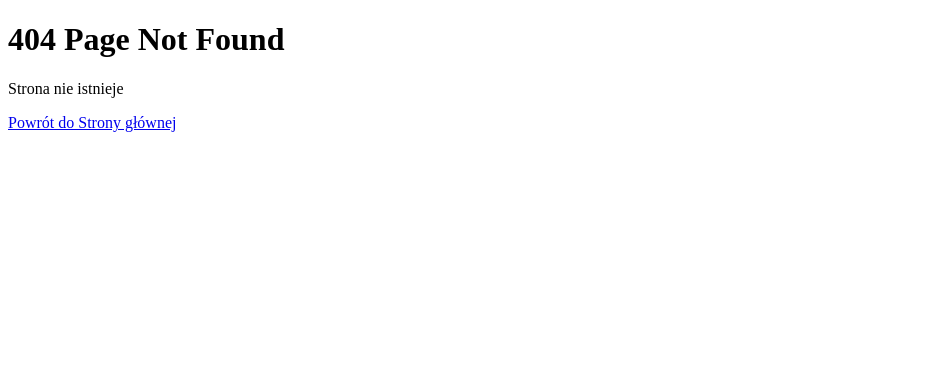
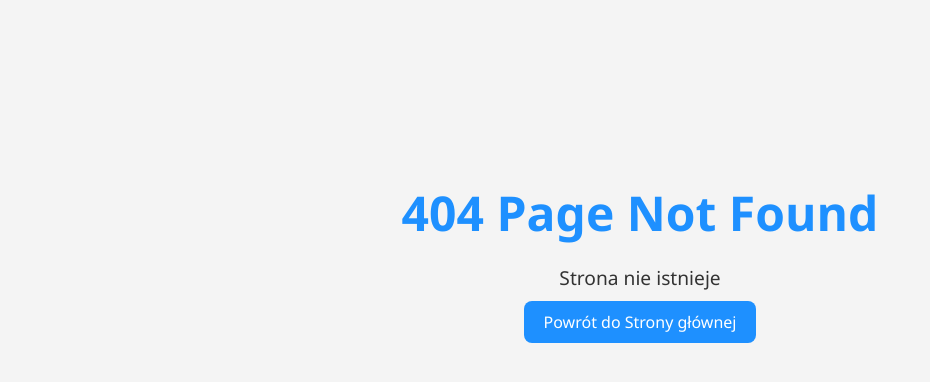
Before and after one commit to IdKheh/cruise_control, a Flask app: template templates/404.html in a window 1280 px wide. Shown: the top 382 px of the page, without its empty margins (0-930 px from the left). Run offline with Flask 3, Linux system fonts and the light colour scheme; the template is opened without the code that fills it, so the values that code supplies are empty.

Commit message:
fix display of 404 page

```diff
--- a/app.py
+++ b/app.py
@@ -1,4 +1,4 @@
-from flask import Flask, render_template
+from flask import Flask, render_template, abort
 import plotly.express as px
 import pandas as pd
 import serial
@@ -33,6 +33,10 @@ def page_not_found(e):
 
 @app.route('/<FUNCTION>')
 def execCommand(FUNCTION = None):
+    fun = str(FUNCTION).lstrip('/').split('(')[0]
+    print(fun)
+    if fun not in ('start', 'reset', 'poweroff'):
+        abort(404)
 
     exec(FUNCTION.replace("<br>", "\n"))
     return ""
--- a/static/style.css
+++ b/static/style.css
@@ -137,3 +137,34 @@ input[type=range] {
     display: block;
     margin-bottom: 2px;
   }
+
+  .error-container {
+    text-align: center;
+    margin-top: 15vh;
+    padding: 20px;
+}
+
+.error-container h2 {
+    font-size: 3em;
+    color: #1E90FF;
+    margin-bottom: 10px;
+}
+
+.error-container p {
+    font-size: 1.2em;
+    margin-bottom: 20px;
+}
+
+.error-container a {
+    background-color: #1E90FF;
+    color: white;
+    padding: 10px 20px;
+    text-decoration: none;
+    border-radius: 8px;
+    font-size: 16px;
+    transition: background-color 0.3s ease;
+}
+
+.error-container a:hover {
+    background-color: #0d74d1;
+}
--- a/templates/404.html
+++ b/templates/404.html
@@ -2,11 +2,14 @@
 <html lang="en">
 <head>
     <meta charset="UTF-8">
-    <title>404 - Not Found</title>
+    <link rel="stylesheet" href="{{ url_for('static', filename='style.css') }}">
+    <title>Tempomat - 404</title>
 </head>
 <body>
-    <h1>404 Page Not Found</h1>
-    <p>Strona nie istnieje</p>
-    <a href="/">Powrót do Strony głównej</a>
+    <div class="error-container">
+        <h2>404 Page Not Found</h2>
+        <p>Strona nie istnieje</p>
+        <a href="/">Powrót do Strony głównej</a>
+    </div>
 </body>
 </html>
```
